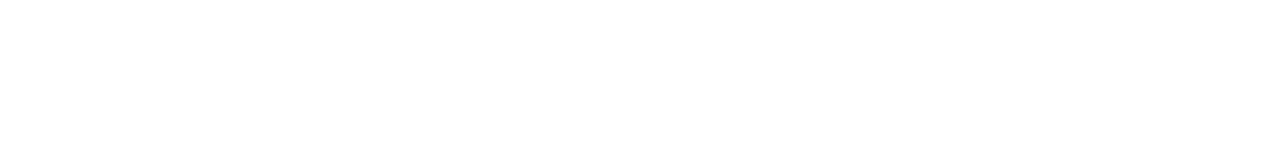
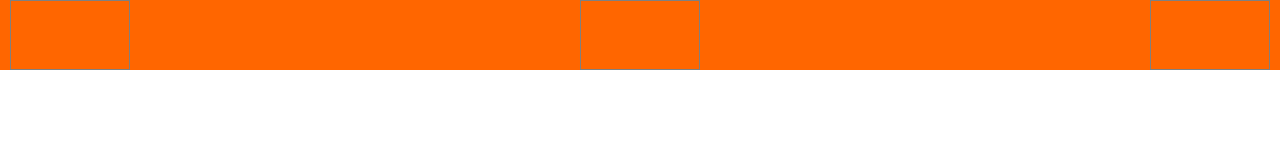
Before and after one commit to FrancescoMain/html-css-boolando, a plain HTML site: page index.html in a window 1280 px wide. Drawn offline with Linux system fonts and the light colour scheme.

Commit message:
Struttura Header

```diff
--- a/index.html
+++ b/index.html
@@ -10,7 +10,13 @@
 <body>
     <!-- intestazione -->
     <header>
-
+        <div class="top bigcontainer">
+            <div class="page flex">
+              <div class="nav"></div>
+              <div class="nav"></div>
+              <div class="nav"></div>
+            </div>
+        </div>
     </header>
 
     <!-- corpo principale -->
--- a/style.css
+++ b/style.css
@@ -0,0 +1,51 @@
+/* Regole generali */
+
+* {
+    margin: 0;
+    padding: 0;
+    box-sizing: border-box;
+}
+
+.flex {
+    display: flex;
+    justify-content: space-between;
+}
+
+
+.page {
+    min-width: 1260px;
+}
+
+.bigcontainer{
+    display: flex;
+    justify-content: center;
+}
+
+
+
+
+
+/* regole head */
+
+div.top.bigcontainer {
+    position: fixed;
+    top: 0;
+}
+
+.top {
+    background-color: rgb(255, 102, 0);
+    min-height: 70px;
+    min-width: 100%;
+}
+
+.nav {
+    /* DEBUG */
+    border: 1px gray solid;
+    min-width: 120px;
+    height: 70px;
+}
+
+div.page.flex {
+    /* debug */
+    min-height: 70px;
+}
```
